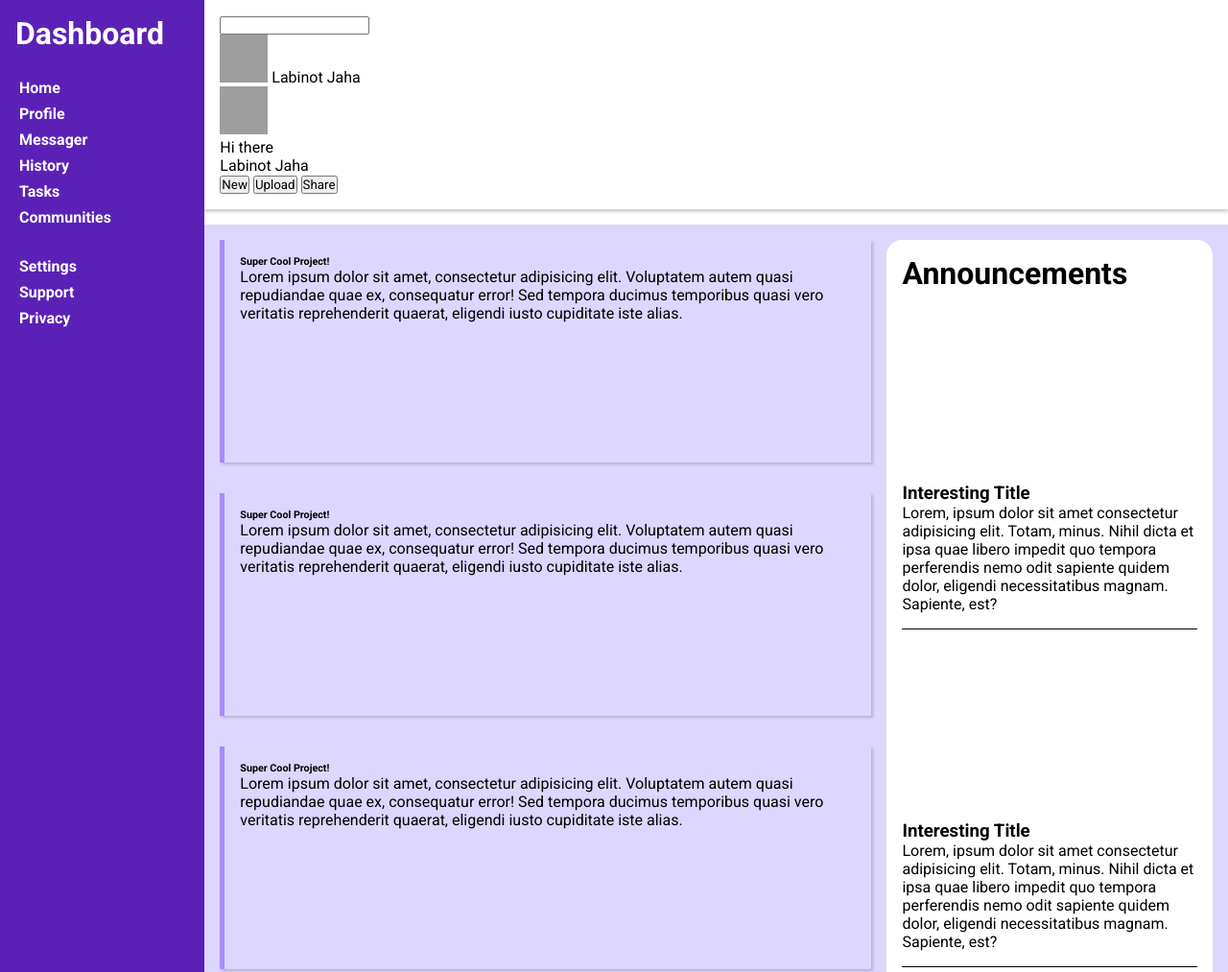
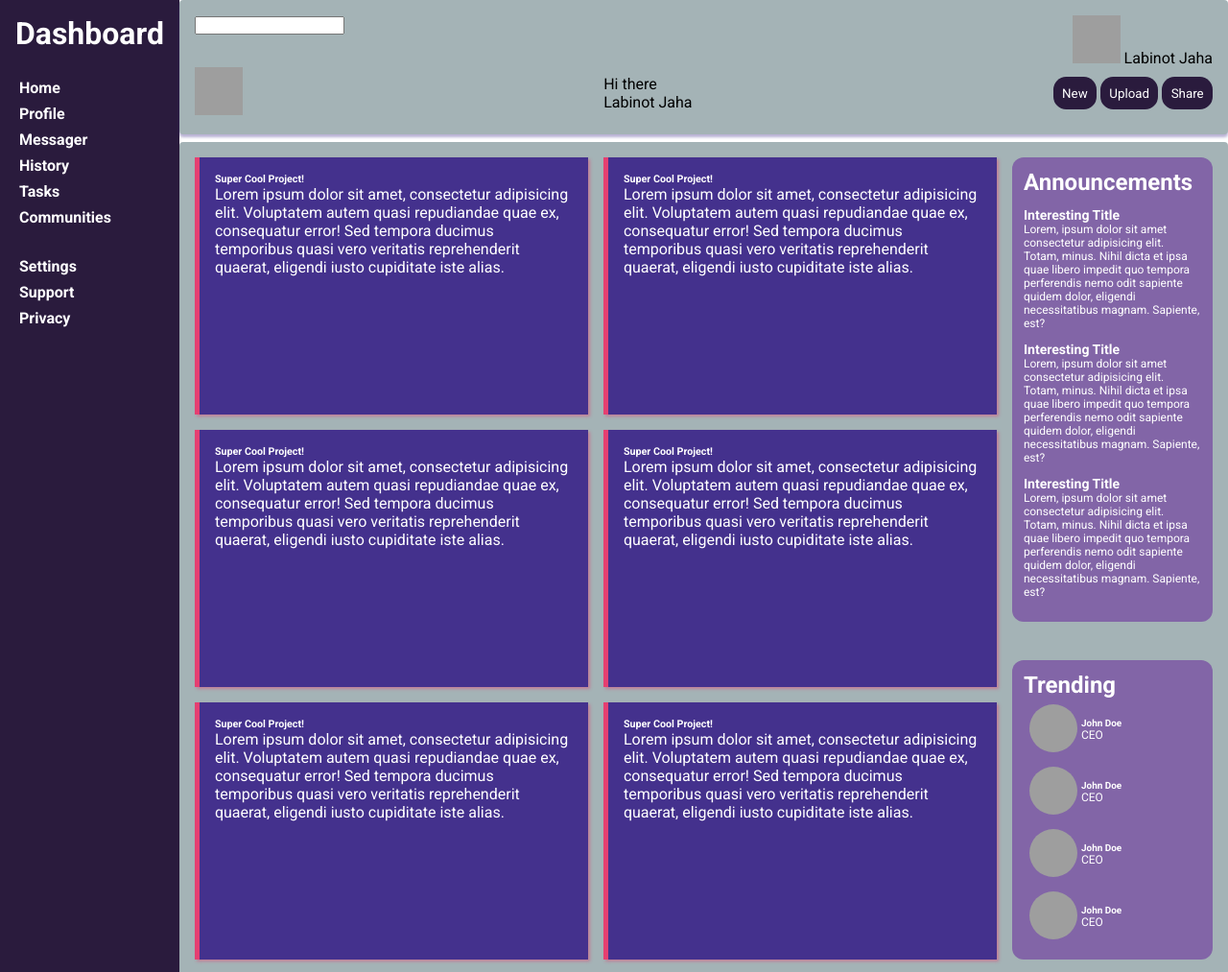
Before and after one commit to LabiJH/admin-dashboard, a plain HTML site: page index.html in a window 1280 px wide. Shown: the top 1013 px of the page at 96% size. Drawn offline with Linux system fonts and the light colour scheme; grey boxes are pictures that could not be loaded.

Commit message:
Fixed broken styling with Grid!, added most of the styling for the Lesson

```diff
--- a/styles.css
+++ b/styles.css
@@ -1,20 +1,27 @@
+:root{
+    --bg-primary:#44318d;
+    --bg-secondary:#8265a7;
+    --bg-third:#2a1b3d;
+    --bg-fourth:#a4b3b6;
+}
 *{
     margin:0;
     padding:0;
     font-family: "Roboto";
-
 }
 
 #page{
     display: grid;
-    grid-template-columns: 1fr 5fr;
+    grid-template: 0.3fr 4fr / 0.7fr 5fr;
+    height: 100vh;
+
 }
 
 #sidebar{
-    background-color: #5b21b6;
+    background-color: var(--bg-third);
     color:white;
     font-weight: bold;
-    grid-row: 1 / 5;
+    grid-area: 1 / 1 / 5 / 1;
     display: flex;
     flex-direction: column;
     gap:1.5em;
@@ -34,72 +41,114 @@
     padding:4px;
 }
 
+/* HEADER STYLES */
+
 #dashboardHeader{
+    display:grid;
+    grid-template: 1fr 1fr / 1fr;
     padding:1em;
     box-shadow: 0 3px 3px rgba(0, 0, 0, 0.192);
+    background-color: var(--bg-fourth);
+    box-shadow: 0 3px 3px #43318d62;
+    border-radius: 4px;
+    margin-bottom:8px;
 }
 
+#headerRowOne{
+    grid-area: 1 / 1 / 1 / 1;
+    display: flex;
+    justify-content: space-between;
+}
+
+#headerRowTwo{
+    grid-area: 2 / 1 / 2 / 1;
+    display: flex;
+    justify-content: space-between;
+    align-items: center;
+}
+
+#userData{
+
+}
+
+.btn{
+    padding:0.7em;
+    background-color: var(--bg-third);
+    color:white;
+    border:none;
+    border-radius: 1em;
+    outline: none;
+}
+
+/* IN PAGE STYLES */
+
 #inPageWrapper{
+    border-radius: 4px;
     display: grid;
-    grid-template-columns: 2fr 1fr;
-    background-color: #ddd6fe;
-    margin-top: 1em;
+    grid-template: 1fr / 2fr 0.5fr;
+    background-color: var(--bg-fourth);
     padding:1em;
     gap:1em;
 }
 
-#projectGrid{
+#projectCardContainer{
+    display: grid;
+    grid-template: repeat(3, 1fr) / 1fr 1fr;
+    gap:16px;
+}
+
+#projectCard{
+    border-left:5px solid #e53f71;
+    background-color: var(--bg-primary);
+    color:white;
+    font-size: 1em;
+    padding:1em;
+    box-shadow: 2px 2px 3px #e53f7173;
+}
+
+#trendingTab{
+    grid-area: 2 / 1 / 2 / 1;
+}
+
+#rightContainer{
+   display: grid;
+   grid-template: 1fr / 1fr;
+   gap:4em;
+}
+
+#announcementContainer{
+    font-size: 12px;
+    height: 100%;
+    background-color: var(--bg-secondary);
+    color:white;
+    border-radius: 1em;
+    display: flex;
+    flex-wrap: wrap;
+    padding:1em;
+    margin-bottom:2em;
+    grid-area: 1 / 1 / 1 / 1;
+}
+
+.announcements{
 
 }
 
-#projectCardContainer{
-    display: grid;
-    grid-template-columns: repeat(auto-fit, minmax(350px, 1fr));
-    gap:2em;
-}
-
-#projectCard{
-    border-left:5px solid #a78bfa;
+#trendingBox{
+    background-color: var(--bg-secondary);
+    color:white;
+    font-size: 12px;
+    border-radius: 1em;
     padding:1em;
-    height:200px;
-    box-shadow: 2px 2px 3px rgba(0, 0, 0, 0.185);
-}
-
-#trendingTab{
-   grid-column: 2;
-}
-
-#rightContainer{
-   display: flex;
-   flex-direction: column;
-    justify-content: space-between;
-}
-#announcementContainer{
-    height: 100%;
-    background-color: white;
-    border-radius: 1em;
     display: flex;
-    flex-direction: column;
-    justify-content: space-between;
-    padding:1em;
-    margin-bottom:2em;
-}
-
-.announcements{
-    border-bottom: 1px solid black;
-    padding: 1em 0;
-}
-
-#trendingBox{
-    background-color: white;
-    border-radius: 1em;
+    flex-flow: column;
+    justify-content: center;
 }
 
 #profile{
     display: flex;
     align-items: center;
-    gap:8px;
-    padding:1.1em;
+    gap:4px;
+    padding:0.5em;
 }
 
 .avatar img{
```
